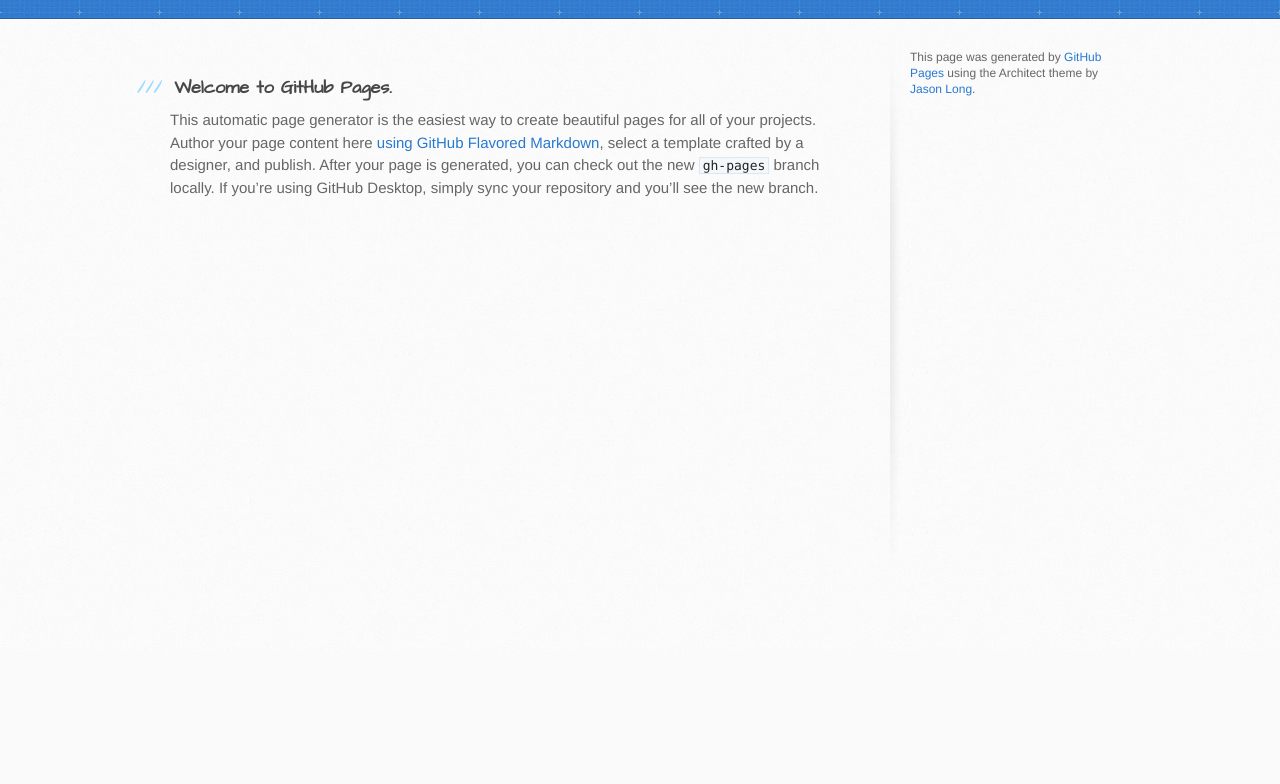
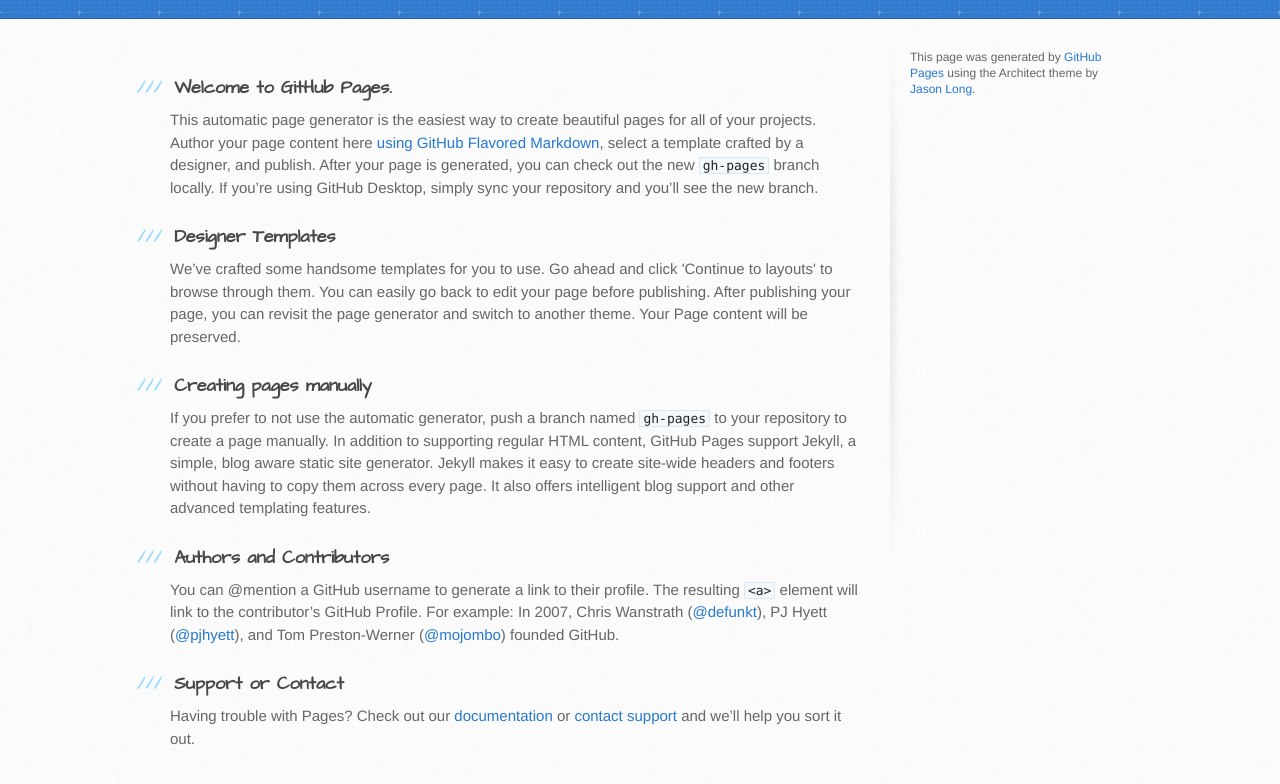
Before and after one commit to EriveltonElias/eriveltonelias.github.io, a plain HTML site: page index.html in a window 1280 px wide. Shown: the part 148-932 px from the top of the page. Before the commit the page ends 800 px from the top, so only its background shows below. Drawn offline with Linux system fonts and the light colour scheme.

Commit message:
Revert "Update index.html"
This reverts commit ef32b2cc21e19b1d4b3efc5b0732fa2cef4a7fd5.

```diff
--- a/index.html
+++ b/index.html
@@ -32,6 +32,26 @@
 <a id="welcome-to-github-pages" class="anchor" href="#welcome-to-github-pages" aria-hidden="true"><span aria-hidden="true" class="octicon octicon-link"></span></a>Welcome to GitHub Pages.</h3>
 
 <p>This automatic page generator is the easiest way to create beautiful pages for all of your projects. Author your page content here <a href="https://guides.github.com/features/mastering-markdown/">using GitHub Flavored Markdown</a>, select a template crafted by a designer, and publish. After your page is generated, you can check out the new <code>gh-pages</code> branch locally. If you’re using GitHub Desktop, simply sync your repository and you’ll see the new branch.</p>
+
+<h3>
+<a id="designer-templates" class="anchor" href="#designer-templates" aria-hidden="true"><span aria-hidden="true" class="octicon octicon-link"></span></a>Designer Templates</h3>
+
+<p>We’ve crafted some handsome templates for you to use. Go ahead and click 'Continue to layouts' to browse through them. You can easily go back to edit your page before publishing. After publishing your page, you can revisit the page generator and switch to another theme. Your Page content will be preserved.</p>
+
+<h3>
+<a id="creating-pages-manually" class="anchor" href="#creating-pages-manually" aria-hidden="true"><span aria-hidden="true" class="octicon octicon-link"></span></a>Creating pages manually</h3>
+
+<p>If you prefer to not use the automatic generator, push a branch named <code>gh-pages</code> to your repository to create a page manually. In addition to supporting regular HTML content, GitHub Pages support Jekyll, a simple, blog aware static site generator. Jekyll makes it easy to create site-wide headers and footers without having to copy them across every page. It also offers intelligent blog support and other advanced templating features.</p>
+
+<h3>
+<a id="authors-and-contributors" class="anchor" href="#authors-and-contributors" aria-hidden="true"><span aria-hidden="true" class="octicon octicon-link"></span></a>Authors and Contributors</h3>
+
+<p>You can @mention a GitHub username to generate a link to their profile. The resulting <code>&lt;a&gt;</code> element will link to the contributor’s GitHub Profile. For example: In 2007, Chris Wanstrath (<a href="https://github.com/defunkt" class="user-mention">@defunkt</a>), PJ Hyett (<a href="https://github.com/pjhyett" class="user-mention">@pjhyett</a>), and Tom Preston-Werner (<a href="https://github.com/mojombo" class="user-mention">@mojombo</a>) founded GitHub.</p>
+
+<h3>
+<a id="support-or-contact" class="anchor" href="#support-or-contact" aria-hidden="true"><span aria-hidden="true" class="octicon octicon-link"></span></a>Support or Contact</h3>
+
+<p>Having trouble with Pages? Check out our <a href="https://help.github.com/pages">documentation</a> or <a href="https://github.com/contact">contact support</a> and we’ll help you sort it out.</p>
         </section>
 
         <aside id="sidebar">
```
